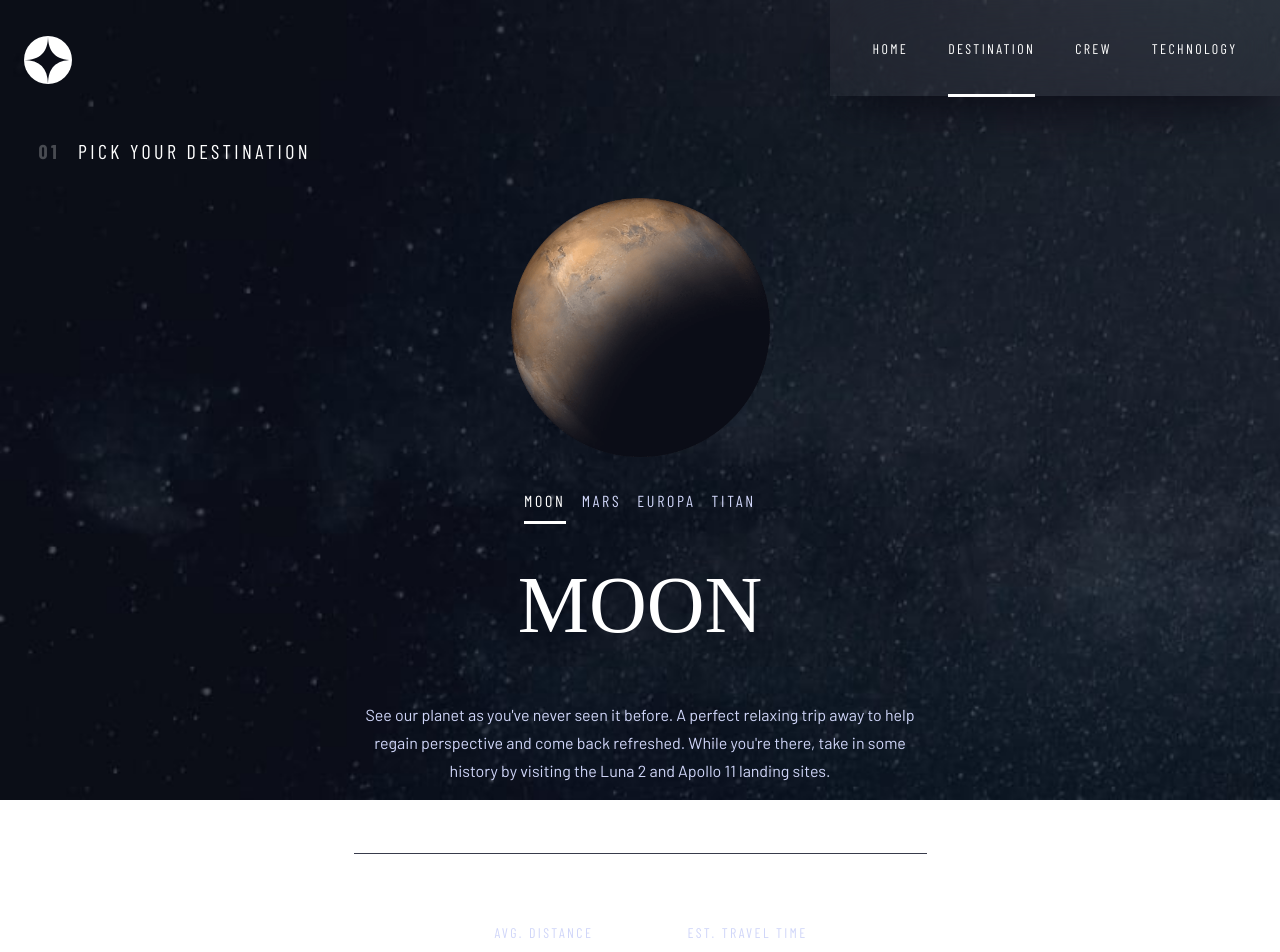
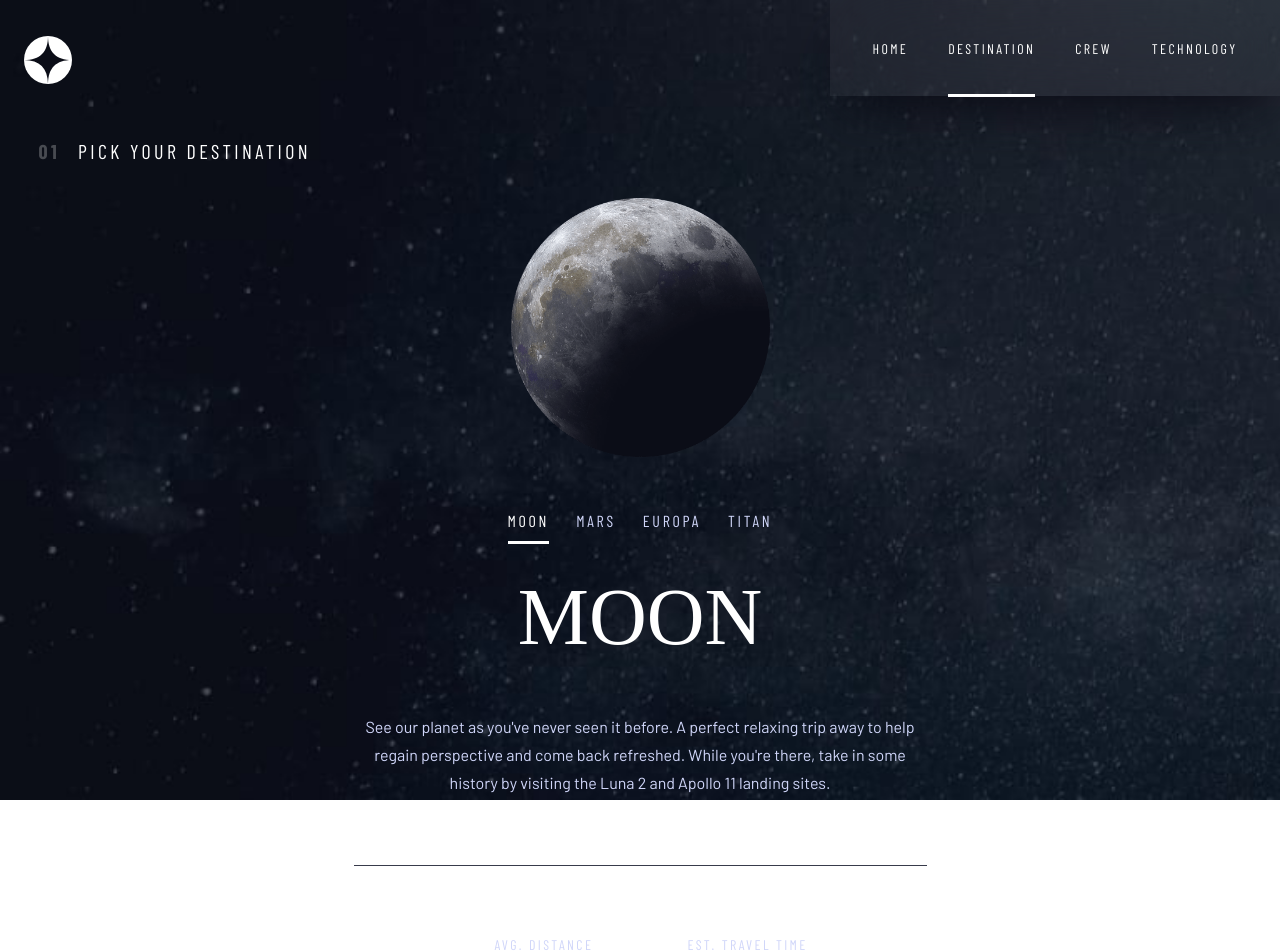
Before and after one commit to f1x3d49/frontendmentor-space, a React (Create React App) app in the folder frontend/: page /destination in a window 1280 px wide. Shown: the top 952 px of the page. Built offline with nearby package versions, Linux system fonts and the light colour scheme; a web font is replaced by a local one.

Commit message:
chore: finished the destiantion page

```diff
--- a/frontend/src/components/TabComponent.js
+++ b/frontend/src/components/TabComponent.js
@@ -6,10 +6,15 @@ import { destinationData } from "../data/destiantionData.js";
 // Import HeadlessUI tabs
 import { Tab } from "@headlessui/react";
 
-const TabComponent = () => {
+const TabComponent = ({ selectedIndex, setSelectedIndex }) => {
   return (
-    <Tab.Group>
-      <Tab.List className="flex items-center justify-between gap-[16px] relative">
+    <Tab.Group
+      selectedIndex={selectedIndex}
+      onChange={setSelectedIndex}
+      as="div"
+      className="flex flex-col justify-center items-center dt:items-start gap-[24px] dt:mr-[163px]"
+    >
+      <Tab.List className="flex items-center justify-between gap-[16px] tb:gap-[27px] dt:gap-[35px] relative tb:mt-[20px] dt:mt-0">
         {destinationData.map((data, key) => {
           return (
             <Tab
@@ -37,7 +42,7 @@ const TabComponent = () => {
           return (
             <Tab.Panel
               key={key}
-              className="w-full flex flex-col justify-center items-center tb:gap-[36px] text-primary3"
+              className="w-full flex flex-col justify-center items-center dt:items-start tb:gap-[36px] text-primary3"
             >
               <h1 className="text-center text-[56px] tb:text-[80px] dt:text-[100px] font-bellefair">
                 {data.name}
@@ -46,7 +51,7 @@ const TabComponent = () => {
                 {data.description}
               </p>
               {/* Line Break */}
-              <div className="w-[327px] tb:w-[573px] h-[1px] bg-[#383B4B] mb-[32px]"></div>
+              <div className="w-[327px] tb:w-[573px] dt:w-[444px] h-[1px] bg-[#383B4B] mb-[32px]"></div>
               {/* Distance and Time */}
               <div className="flex flex-col tb:flex-row items-center dt:items-start justify-center gap-[24px] tb:gap-[72px] mb-[10px] tb:mb-0">
                 {/* Distance */}
--- a/frontend/src/pages/Destination.js
+++ b/frontend/src/pages/Destination.js
@@ -1,10 +1,23 @@
-import React, { useState } from "react";
+import React, { useState, useEffect } from "react";
 
+// Planet Images
 import mars from "../assets/destination/image-mars.png";
+import europa from "../assets/destination/image-europa.png";
+import moon from "../assets/destination/image-moon.png";
+import titan from "../assets/destination/image-titan.png";
+
 import TabComponent from "../components/TabComponent";
 
 const Destiantion = () => {
-  const [selectedIndex, setSelectedIndex] = useState(1);
+  const [selectedIndex, setSelectedIndex] = useState(0);
+  const [imgSource, setImgSource] = useState(moon);
+
+  useEffect(() => {
+    if (selectedIndex === 0) setImgSource(moon);
+    else if (selectedIndex === 1) setImgSource(mars);
+    else if (selectedIndex === 2) setImgSource(europa);
+    else if (selectedIndex === 3) setImgSource(titan);
+  }, [selectedIndex, setSelectedIndex]);
 
   return (
     <section className="bg-fixed bg-no-repeat bg-cover bg-bgDestinationMobile tb:bg-bgDestinationTablet dt:bg-bgDestinationDesktop w-full mb:h-full tb:h-screen">
@@ -19,9 +32,16 @@ const Destiantion = () => {
           </h1>
         </div>
         {/* Planet Image and Tabs */}
-        <div className="flex flex-col  items-center justify-center gap-[32px]">
-          <img src={mars} alt="planet" className="w-[259px] h-[259px]" />
-          <TabComponent />
+        <div className="flex flex-col dt:flex-row items-center justify-center dt:justify-between dt:w-full gap-[32px]">
+          <img
+            src={imgSource}
+            alt="planet"
+            className="w-[259px] h-[259px] dt:w-[550px] dt:h-[550px] dt:ml-[119px]"
+          />
+          <TabComponent
+            selectedIndex={selectedIndex}
+            setSelectedIndex={setSelectedIndex}
+          />
         </div>
       </div>
     </section>
```
